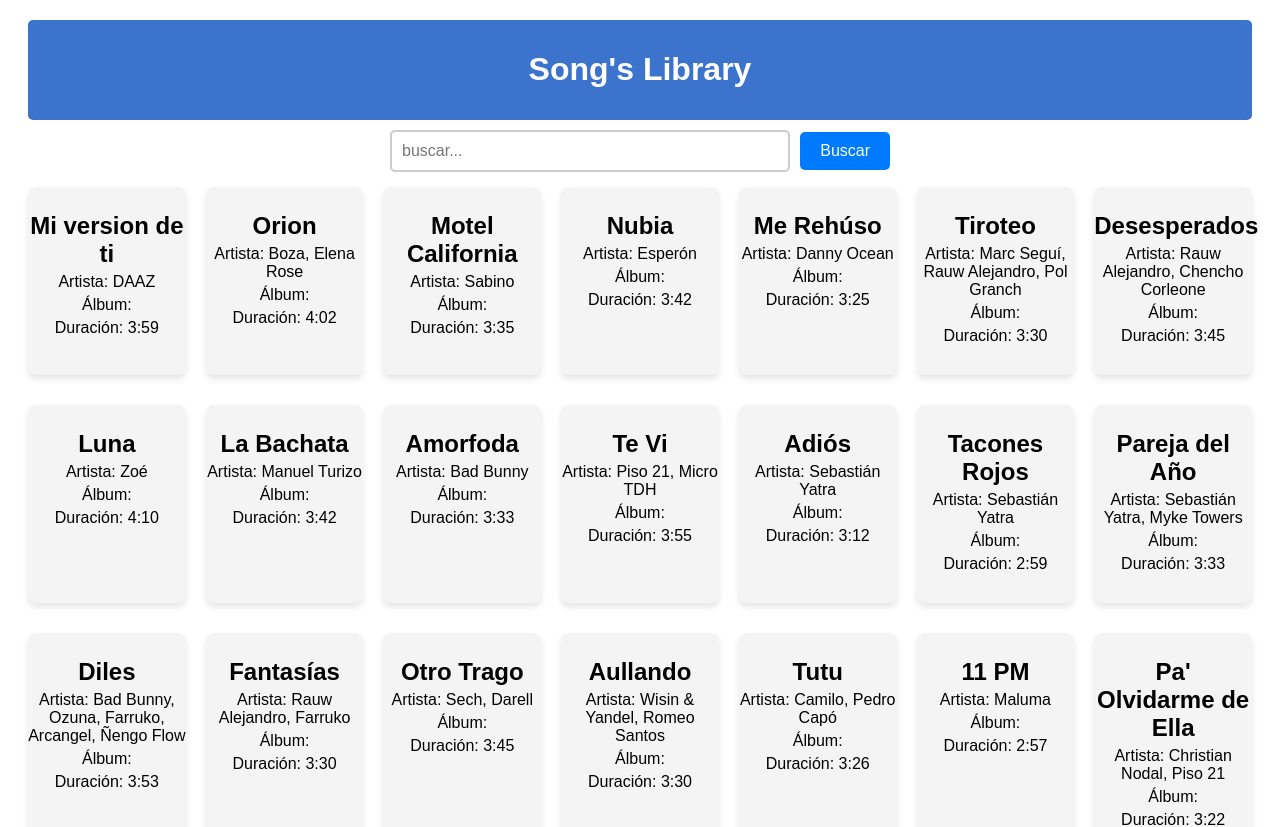
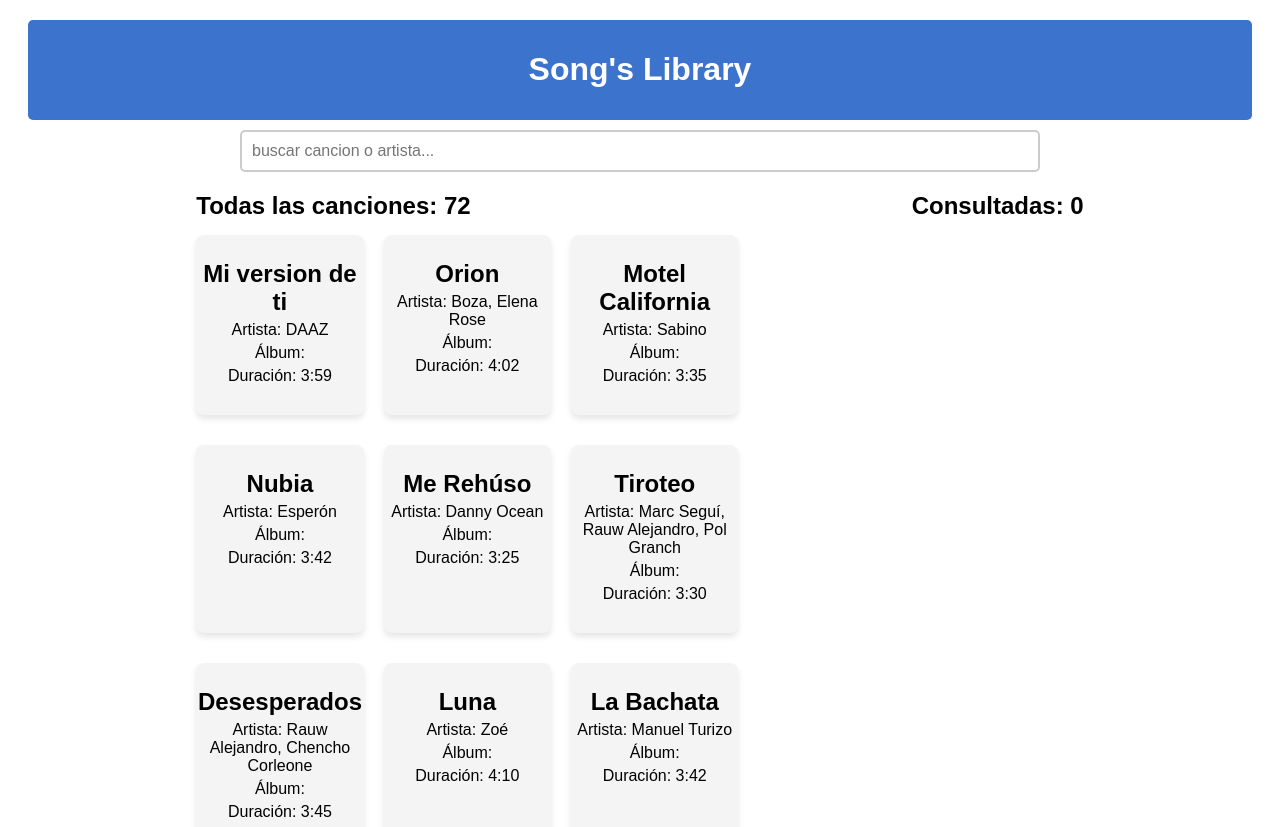
Before and after one commit to Yava1938/song-library, a React (Create React App) app: page / in a window 1280 px wide. Shown: the top 827 px of the page. Built offline with nearby package versions, Linux system fonts and the light colour scheme.

Commit message:
nueva version jsx hooks

```diff
--- a/package.json
+++ b/package.json
@@ -7,6 +7,7 @@
     "@testing-library/jest-dom": "^6.6.3",
     "@testing-library/react": "^16.2.0",
     "@testing-library/user-event": "^13.5.0",
+    "framer-motion": "^12.5.0",
     "react": "^19.0.0",
     "react-dom": "^19.0.0",
     "react-scripts": "5.0.1",
--- a/src/App.js
+++ b/src/App.jsx
@@ -1,8 +1,8 @@
 import React, { useEffect } from "react";
-import Home from "./views/Home";
+import {Home} from "./views/Home";
 import './css/app.css'
 
-const App = ()=> {
+export const App = ()=> {
   useEffect(() =>{
     console.log('Se ha montado el componente');
   }, [])
@@ -12,5 +12,3 @@
     </div>
   );
 }
-
-export default App;
--- a/src/components/Header.js
+++ b/src/components/Header.jsx
@@ -1,12 +1,10 @@
 // src/components/Header.js
 import React from 'react';
 
-const Header = () => {
+export const Header = () => {
     return (
       <header>
         <h1>Song's Library</h1>
       </header>
     );
 }
-
-export default Header;
--- a/src/components/SearchBar.js
+++ /dev/null
@@ -1,29 +0,0 @@
-import React, { useState } from 'react';
-
-const SearchBar = () =>{
-    const [query, setQuery] = useState('');
-
-    const handleChange = (e) =>{
-        setQuery(e.target.value)
-    }
-
-    const handleSearch = () =>{
-        console.log('Buscando: ' + query)
-    }
-
-    return (
-        <div className='search-bar'>
-        <input
-        type='text'
-        className='search-input'
-        placeholder='buscar...'
-        value={query}
-        onChange={handleChange}></input>
-        <button onClick={handleSearch} className='search-button'>Buscar</button>
-        </div>
-    );
-}
-
-
-
-export default SearchBar;
--- /dev/null
+++ b/src/components/SearchBar.jsx
@@ -0,0 +1,15 @@
+import React from 'react';
+
+export const SearchBar = ({query, handleChange}) =>{
+    return (
+        <div className='search-bar'>
+        <input
+        type='text'
+        className='search-input'
+        placeholder='buscar cancion o artista...'
+        value={query}
+        onChange={handleChange}/>
+        {/*<button onClick={handleSearch} className='search-button'>Buscar</button>*/}
+        </div>
+    );
+}
--- a/src/components/Song.js
+++ b/src/components/Song.jsx
@@ -1,7 +1,6 @@
-// src/components/Song.js
 import React from 'react';
 
-const Song = ({ title, artist, duration, album }) => {
+export const Song = ({ title, artist, duration, album }) => {
     return (
         <div className="song">
           <h2>{title}</h2>
@@ -11,5 +10,3 @@
         </div>
     );
 }
-
-export default Song;
--- a/src/css/app.css
+++ b/src/css/app.css
@@ -1,4 +1,3 @@
-/* src/App.css */
 .App {
     font-family: Arial, sans-serif;
     text-align: center;
@@ -17,7 +16,7 @@
     align-items: center;
     justify-content: center;
     width: 100%;
-    max-width: 500px;
+    max-width: 800px;
     margin: 0 auto;
     padding: 10px;
   }
@@ -54,6 +53,16 @@
     background-color: #004085;
   }
 
+  .main-container{
+    display: flex;
+    justify-content: space-evenly;
+    gap: 5px;
+  }
+
+  .songs-container-title{
+    text-align: left;
+    margin: 10px 0px;
+  }
   .songs-container{
     display: grid;
     grid-template-columns: repeat(auto-fit, minmax(150px, 1fr));
--- /dev/null
+++ b/src/hooks/useSearch.jsx
@@ -0,0 +1,30 @@
+import { useState, useEffect } from 'react';
+
+export const useSearch = (data) => {
+  const [query, setQuery] = useState('');
+  const [filteredData, setFilteredData] = useState([]);
+
+  useEffect(() => {
+    if (query.trim() === '') {
+      setFilteredData([]);
+      return;
+    }
+
+    const filtered = data.filter(song =>
+      song.title.toLowerCase().includes(query.toLowerCase()) ||
+      song.artist.toLowerCase().includes(query.toLowerCase())
+    );
+
+    setFilteredData(filtered);
+  }, [query, data]);
+
+  const handleChange = (e) => {
+    setQuery(e.target.value);
+  };
+
+  return {
+    query,
+    filteredData,
+    handleChange
+  };
+};
--- a/src/index.js
+++ b/src/index.js
@@ -1,6 +1,6 @@
 import React from 'react';
 import ReactDOM from 'react-dom/client';
-import App from './App';
+import {App} from './App';
 
 const root = ReactDOM.createRoot(document.getElementById('root'));
 root.render(
--- a/src/views/Home.js
+++ b/src/views/Home.jsx
@@ -1,13 +1,14 @@
 import React, { useEffect, useState } from 'react';
-import Song from '../components/Song';
-import Header from '../components/Header';
-import SearchBar from '../components/SearchBar';
+import {Song} from '../components/Song';
+import {Header} from '../components/Header';
+import {SearchBar} from '../components/SearchBar';
+import { useSearch } from '../hooks/useSearch';
+import { motion, AnimatePresence } from 'framer-motion';
 
-const Home = () => {
+export const Home = () => {
   const [songs, setSongs] = useState([]);
 
   useEffect(() => {
-
     const songList = [
       { title: 'Mi version de ti', artist: 'DAAZ', duration: "3:59" },
       { title: 'Orion', artist: 'Boza, Elena Rose', duration: "4:02" },
@@ -87,10 +88,16 @@
     console.log('La app se ha cargado correctamente');
   }, []);
 
+  const { query, filteredData, handleChange } = useSearch(songs);
+
   return (
     <div className="home">
       <Header />
-      <SearchBar />
+      <SearchBar query={query} handleChange={handleChange} />
+
+      <div className='main-container'>
+        <div className='container-all'>
+          <h2 className='songs-container-title'>Todas las canciones: {songs.length}</h2>
           <div className="songs-container">
           {songs.map((song, index) => (
             <Song
@@ -102,7 +109,43 @@
           ))}
           </div>
         </div>
+
+        <div className='container-selectas'>
+        <h2 className='songs-container-title'>Consultadas: {filteredData.length}</h2>
+        <div className="songs-container">
+          <AnimatePresence>
+          {filteredData.length === 0 && query !== '' && (
+            <motion.p
+            key="no-results"
+            initial={{ opacity: 0 }}
+            animate={{ opacity: 1 }}
+            exit={{ opacity: 0 }}
+            className="no-results"
+            >
+              ❌ No se encontraron resultados para: <strong>{query}</strong>
+            </motion.p>
+          )}
+
+          {filteredData.map((song, index) =>(
+            <motion.div
+            key={index}
+            initial={{ opacity: 0, y: -20 }}
+            animate={{ opacity: 1, y: 0 }}
+            exit={{ opacity: 0, y: -20 }}
+            transition={{ duration: 0.3 }}
+          >
+            <Song
+              key={index}
+              title={song.title}
+              artist={song.artist}
+              duration={song.duration}
+            />
+            </motion.div>
+          ))}
+          </AnimatePresence>
+          </div>
+        </div>
+      </div>
+    </div>
   );
 };
-
-export default Home;
```
Also changed, not shown: src/components/SearchResults.jsx (added, +19 -0 lines). Lines whose indentation alone changed are shown as unchanged.
